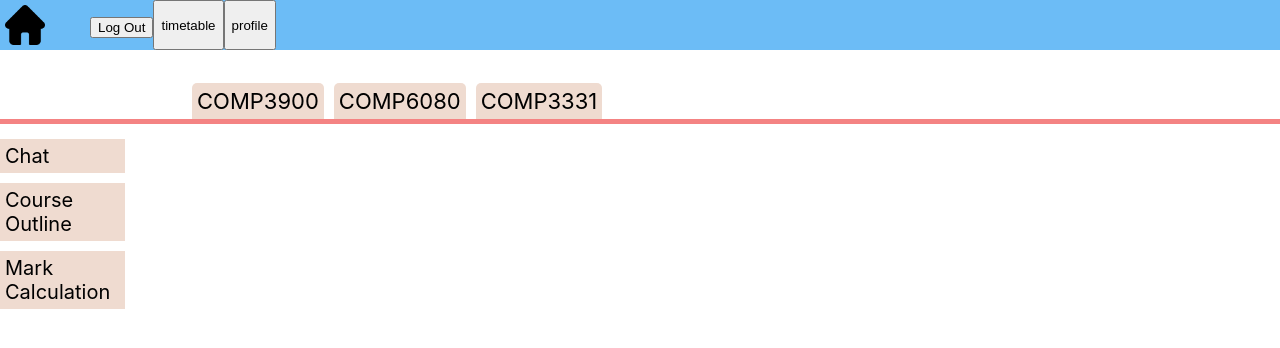
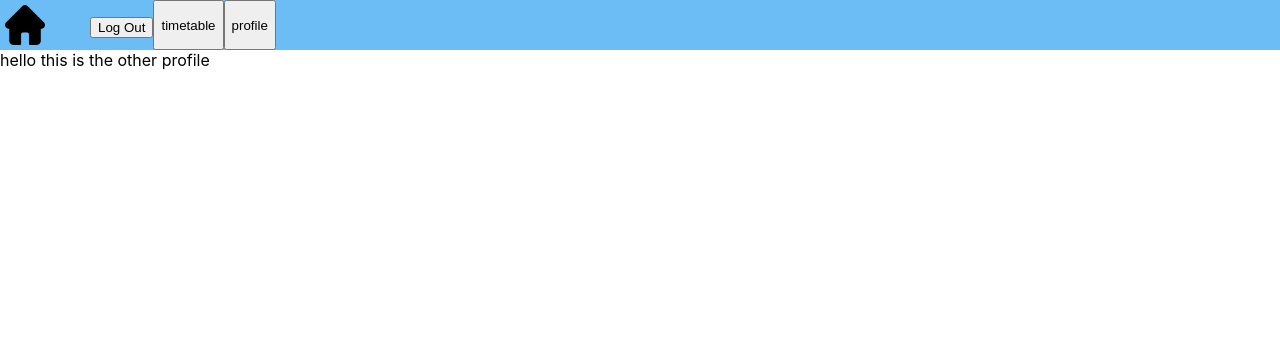
Before and after one commit to RyderAU/capstone-project, a React (Create React App) app in the folder frontend/: page /dashboard/other-profile in a window 1280 px wide. Shown: the top 348 px of the page. Built offline with nearby package versions, Linux system fonts and the light colour scheme.

Commit message:
Created other profile component

```diff
--- /dev/null
+++ b/frontend/src/components/OtherProfile.jsx
@@ -0,0 +1,11 @@
+import React from "react";
+
+const OtherProfile = () => {
+    return (
+        <div>
+            hello this is the other profile
+        </div>
+    );
+};
+
+export default OtherProfile;
--- a/frontend/src/pages/Dashboard.jsx
+++ b/frontend/src/pages/Dashboard.jsx
@@ -2,6 +2,7 @@ import NavBar from "../components/NavBar";
 import CourseBar from "../components/CourseBar";
 import Timetable from "../components/Timetable";
 import Profile from "../components/Profile";
+import OtherProfile from "../components/OtherProfile";
 import { BrowserRouter, Switch, Route } from "react-router-dom";
 
 function Dashboard() {
@@ -16,6 +17,10 @@ function Dashboard() {
           <Route exact path="/dashboard/profile">
             <Profile />
           </Route>
+          {/* might need to change this later */}
+          <Route exact path="/dashboard/other-profile">
+            <OtherProfile />
+          </Route>
           <Route path="/dashboard">
             <CourseBar />
           </Route>
```
